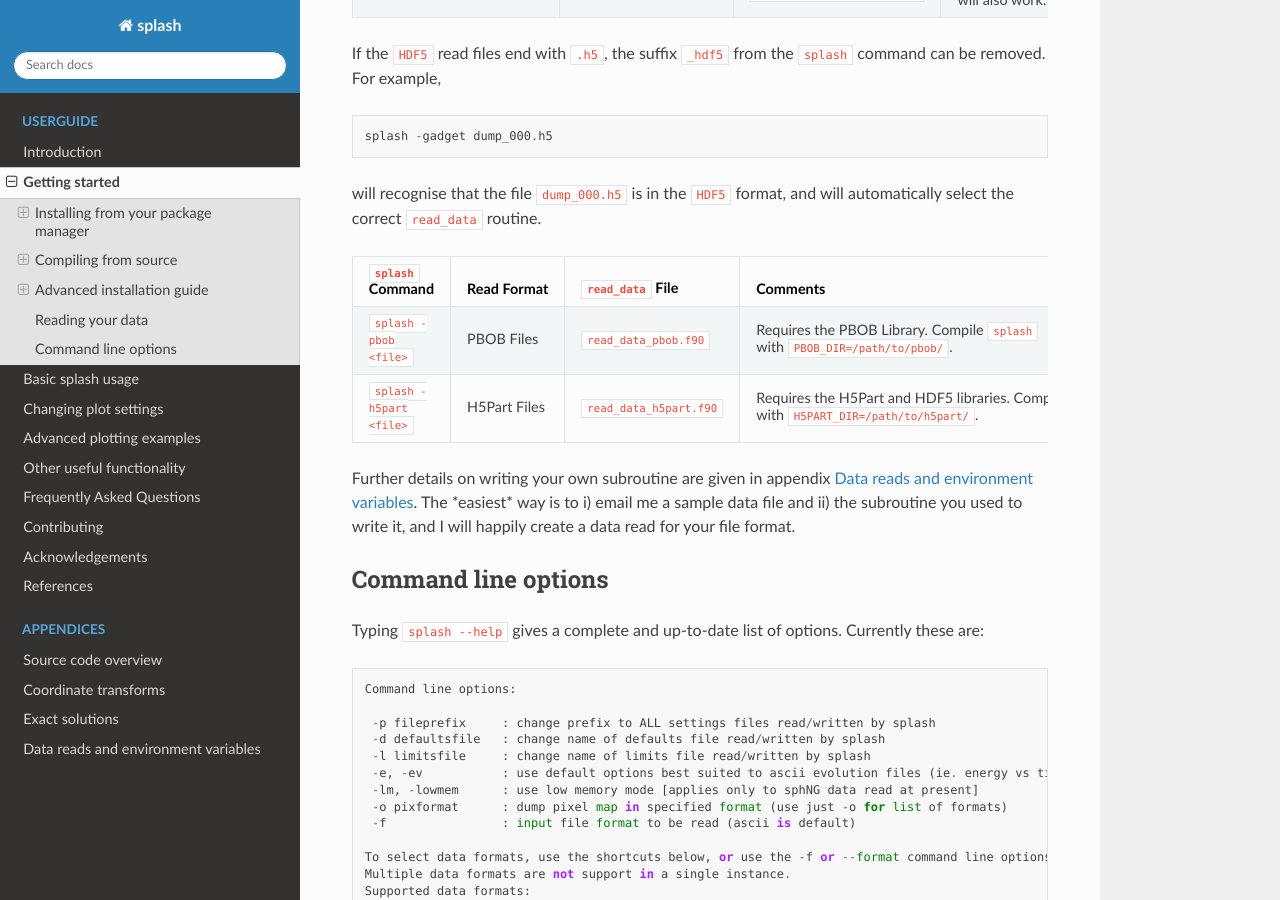
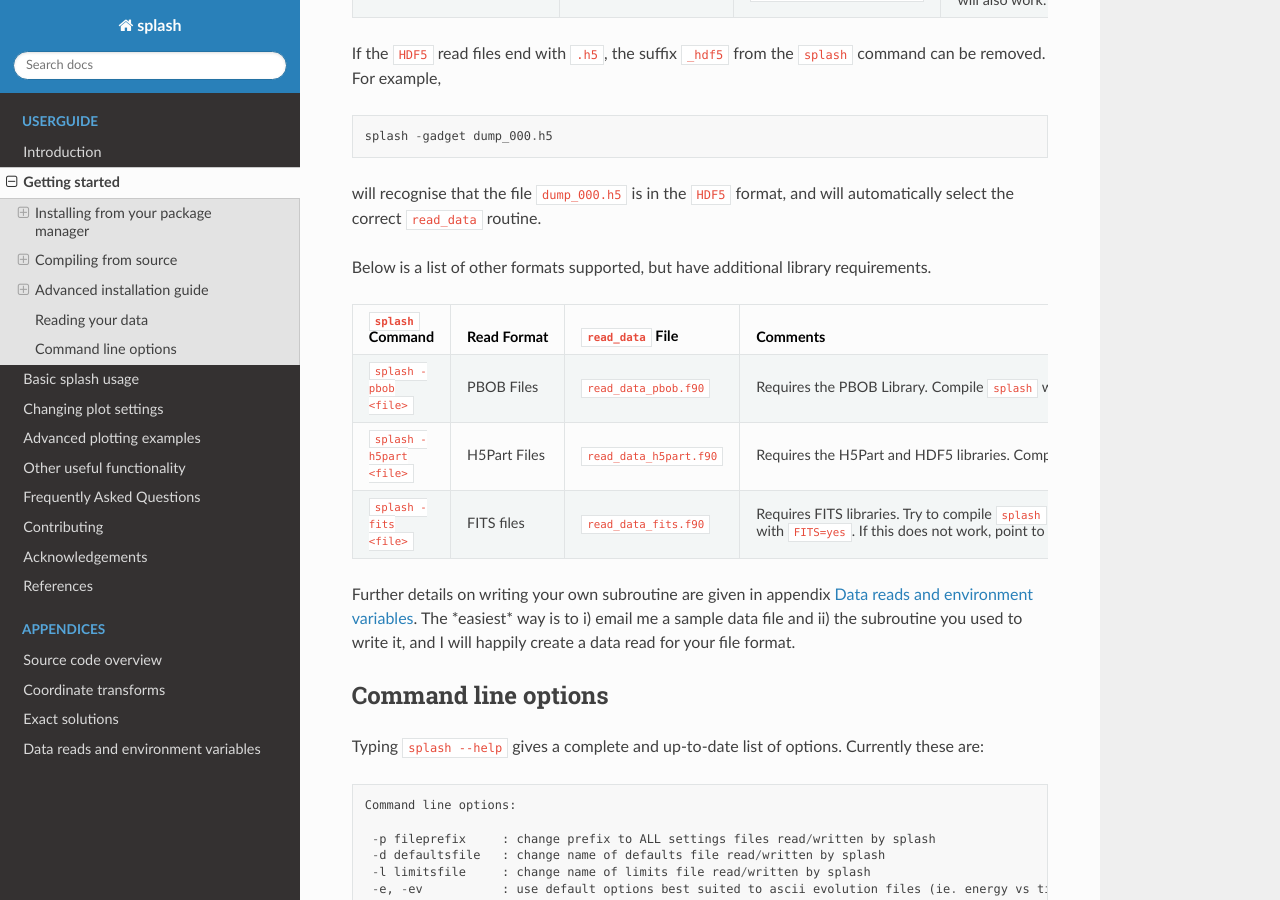
Before and after one commit to danieljprice/splash, a Sphinx documentation site: the page built from docs/getting-started.rst, in a window 1280 px wide and 900 px high, scrolled down 4777 px. Built offline with Sphinx 7.4.7 and the Read the Docs theme 2.0.0, drawn with Linux system fonts in a browser that asks for light colours.

Commit message:
Add fits to docs

```diff
--- a/docs/getting-started.rst
+++ b/docs/getting-started.rst
@@ -237,15 +237,20 @@ For example,
 will recognise that the file ``dump_000.h5`` is in the ``HDF5`` format,
 and will automatically select the correct ``read_data`` routine.
 
+Below is a list of other formats supported, but have additional library requirements.
+
 .. table:: Other supported file formats that require external libraries
    :name: tab:otherreads
-+---------------------------+--------------+--------------------------+--------------------------------------------------------------------------------------------------+
-| ``splash`` Command        | Read Format  | ``read_data`` File       | Comments                                                                                         |
-+===========================+==============+==========================+==================================================================================================+
-| ``splash -pbob <file>``   | PBOB Files   | ``read_data_pbob.f90``   | Requires the PBOB Library. Compile ``splash`` with ``PBOB_DIR=/path/to/pbob/``.                  |
-+---------------------------+--------------+--------------------------+--------------------------------------------------------------------------------------------------+
-| ``splash -h5part <file>`` | H5Part Files | ``read_data_h5part.f90`` | Requires the H5Part and HDF5 libraries. Compile ``splash`` with ``H5PART_DIR=/path/to/h5part/``. |
-+---------------------------+--------------+--------------------------+--------------------------------------------------------------------------------------------------+
++---------------------------+--------------+--------------------------+----------------------------------------------------------------------------------------------------------------------------------------------------------------------------+
+| ``splash`` Command        | Read Format  | ``read_data`` File       | Comments                                                                                                                                                                   |
++===========================+==============+==========================+============================================================================================================================================================================+
+| ``splash -pbob <file>``   | PBOB Files   | ``read_data_pbob.f90``   | Requires the PBOB Library. Compile ``splash`` with ``PBOB_DIR=/path/to/pbob/``.                                                                                            |
++---------------------------+--------------+--------------------------+----------------------------------------------------------------------------------------------------------------------------------------------------------------------------+
+| ``splash -h5part <file>`` | H5Part Files | ``read_data_h5part.f90`` | Requires the H5Part and HDF5 libraries. Compile ``splash`` with ``H5PART_DIR=/path/to/h5part/``.                                                                           |
++---------------------------+--------------+--------------------------+----------------------------------------------------------------------------------------------------------------------------------------------------------------------------+
+| ``splash -fits <file>``   | FITS files   | ``read_data_fits.f90``   | Requires FITS libraries. Try to compile ``splash`` with ``FITS=yes``. If this does not work, point to the location of your fits libraries with ``FITS_DIR=/path/to/fits``. |
++---------------------------+--------------+--------------------------+----------------------------------------------------------------------------------------------------------------------------------------------------------------------------+
+
 
 Further details on writing your own subroutine are given in
 appendix :ref:`sec:writeyourown`. The \*easiest\* way is to i)
```
